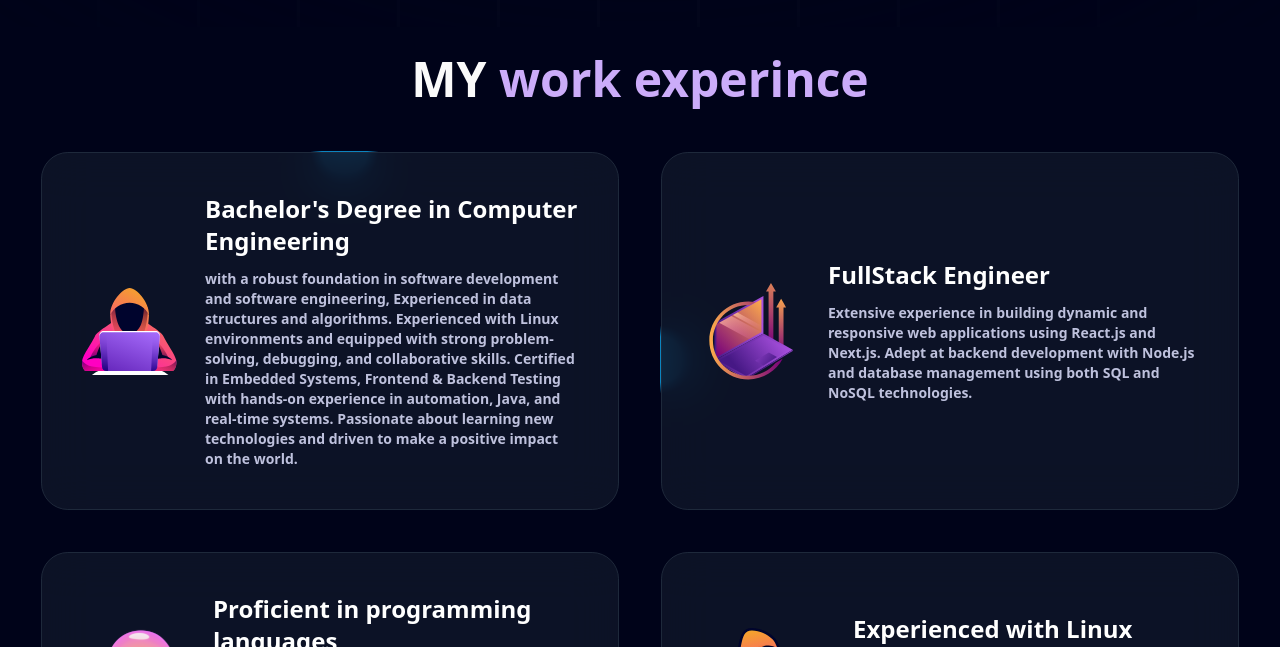
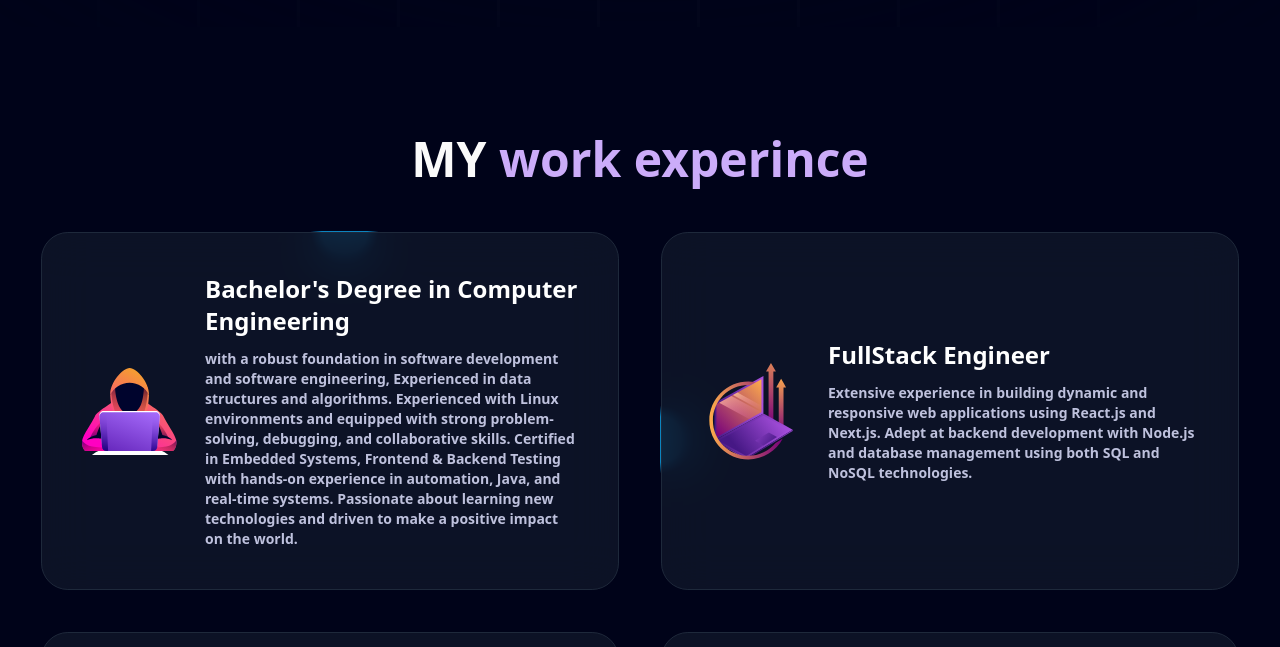
Before and after one commit to AhmedHeikall/my-portfolio, a Next.js app: page / in a window 1280 px wide. Shown: the part 773-1420 px from the top of the page. Built offline with nearby package versions, Linux system fonts and the light colour scheme.

Commit message:
update workexperience margin top

```diff
--- a/components/experience/Experience.tsx
+++ b/components/experience/Experience.tsx
@@ -4,7 +4,7 @@ import { Button } from "../ui/MovingBorder";
 
 const Experience = () => {
   return (
-    <div className="py-20 max-ms:py-4 z-1000 w-full" id="experience">
+    <div className="py-20 max-ms:py-4 z-10 mt-20" id="experience">
       <h1 className="heading">
         MY <span className="text-purple">work experince</span>
       </h1>
```
